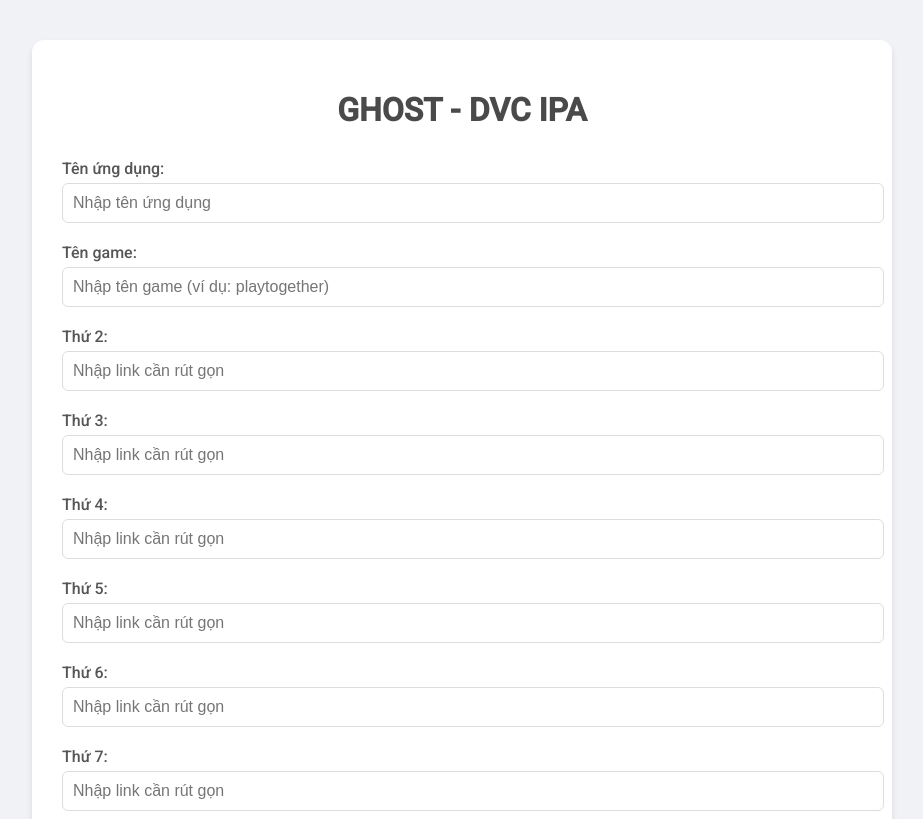
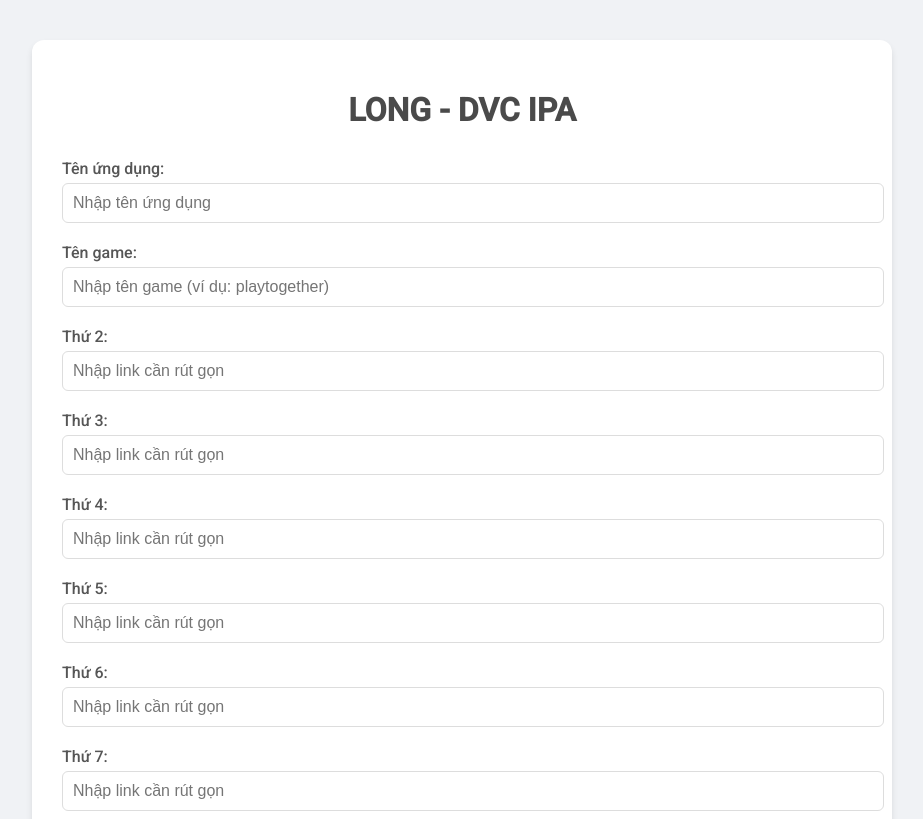
Before and after one commit to Longnguyendvc/long, a plain HTML site: page index.html in a window 1280 px wide. Shown: the top 819 px of the page, without its empty margins (178-1101 px from the left). Drawn offline with Linux system fonts and the light colour scheme.

Commit message:
Update index.html

```diff
--- a/index.html
+++ b/index.html
@@ -143,7 +143,7 @@
 </head>
 <body>
     <div class="container">
-        <h1>GHOST - DVC IPA</h1>
+        <h1>LONG - DVC IPA</h1>
         <div class="input-group">
             <label for="appNameInput">Tên ứng dụng:</label>
             <input type="text" id="appNameInput" placeholder="Nhập tên ứng dụng">
```
